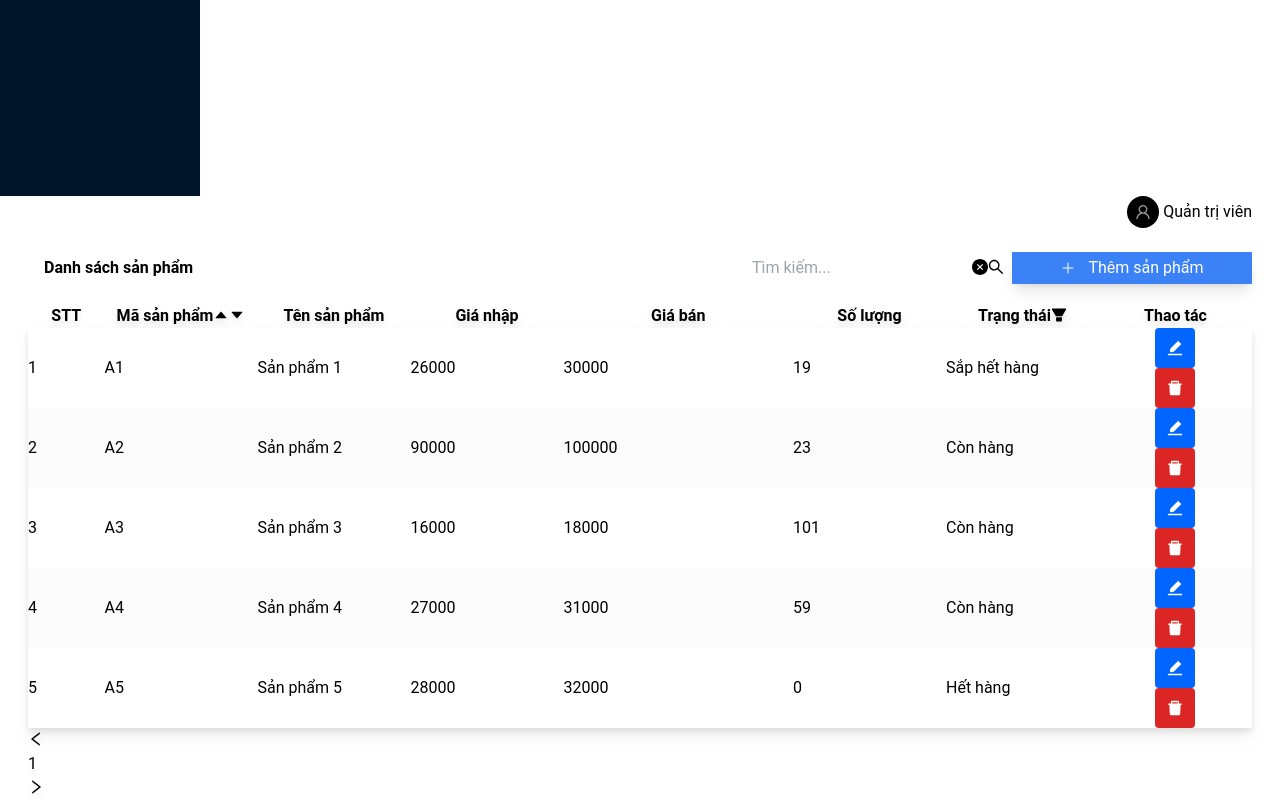
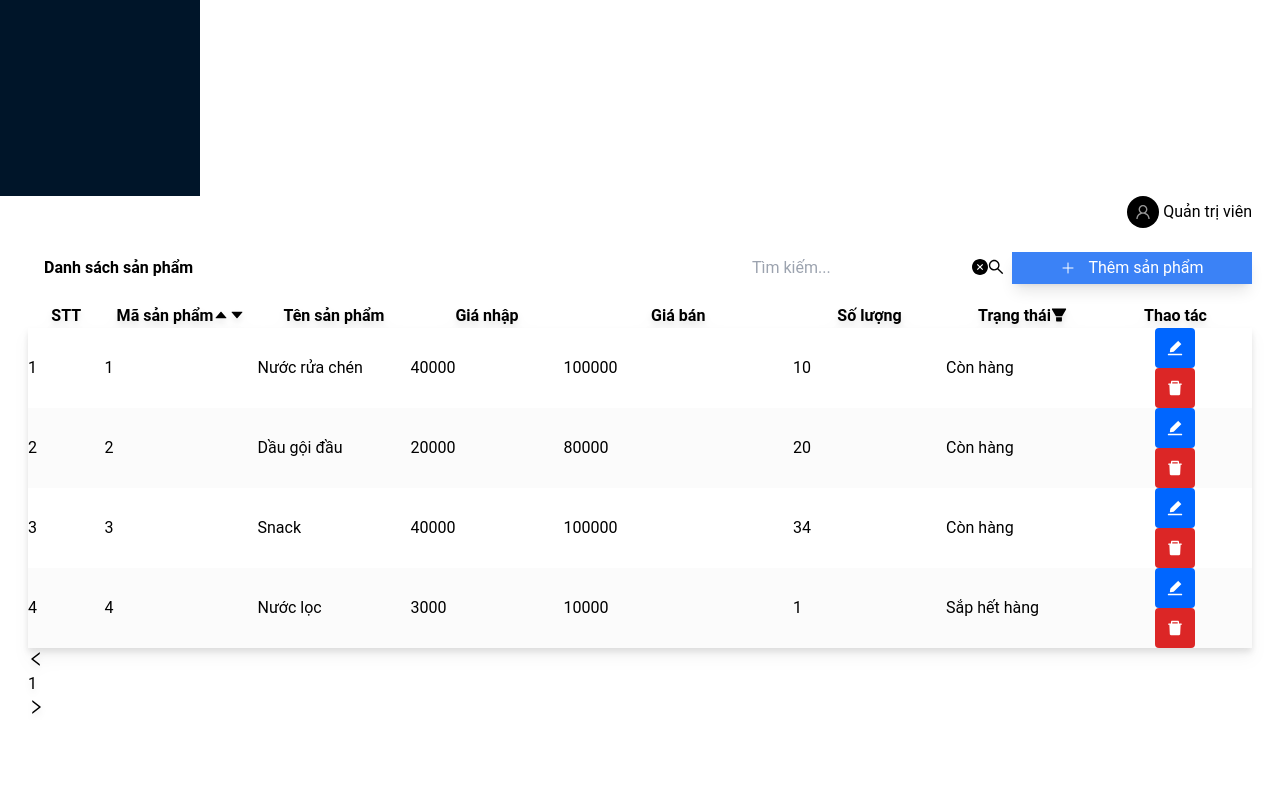
Before and after one commit to quangnhat22/SE100-ConvenienceStore, a React (Create React App) app: page /products in a window 1280 px wide. Shown: the part 670-1470 px from the top of the page. After the commit the page ends 1390 px from the top, so only its background shows below. Built offline with nearby package versions, Linux system fonts and the light colour scheme; sample sign-in values are in the browser's storage.

Commit message:
upload staff and product reducer

```diff
--- a/src/HOC/ModalForm.js
+++ b/src/HOC/ModalForm.js
@@ -2,17 +2,28 @@ import { Modal } from "antd";
 import React from "react";
 import AddProductForm from "../containers/Admin/Products/components/AddProductForm";
 import AddStaffForm from "../containers/Admin/Staffs/components/AddStaffForm";
+import { useSelector, useDispatch } from 'react-redux';
+import {modalActions} from "../redux/reducer/ModalReducer";
 
-const ModalForm = ({isOpen}) => {
+const ModalForm = () => {
+  const { visible, ComponentContent } = useSelector(
+    (state) => state.modalSlice
+  );
+  const dispatch = useDispatch();
+
+  const handleCancel = () => {
+    dispatch(modalActions.hideModal());
+  };
+
   return (
     <Modal
-      open={isOpen}
-      //onCancel={handleCancel}
+      open={visible}
+      onCancel={handleCancel}
       closable={true}
       footer={null}
       destroyOnClose={true}
     >
-      <AddProductForm />
+      {ComponentContent}
     </Modal>
   );
 };
--- a/src/containers/Admin/Products/components/TableProducts.js
+++ b/src/containers/Admin/Products/components/TableProducts.js
@@ -4,6 +4,7 @@ import { Table, Tag, Popconfirm, Space, Tooltip } from "antd";
 import React, { useState } from "react";
 import ModalForm from "../../../../HOC/ModalForm";
 import TableTemplate from "../../../../common/Table/TableTemplate";
+import { useDispatch, useSelector } from "react-redux";
 
 const columns = [
   {
@@ -15,8 +16,8 @@ const columns = [
   },
   {
     title: "Mã sản phẩm",
-    dataIndex: "id",
-    key: "id",
+    dataIndex: "maSanPham",
+    key: "maSanPham",
     width: "10%",
     //defaultSortOrder: ["descend"],
     sorter: (item1, item2) => item1.id.localeCompare(item2.id),
@@ -26,24 +27,24 @@ const columns = [
   },
   {
     title: "Tên sản phẩm",
-    dataIndex: "name",
-    key: "name",
+    dataIndex: "tenSanPham",
+    key: "tenSanPham",
     width: "10%",
     showOnResponse: true,
     showOnDesktop: true,
   },
   {
     title: "Giá nhập",
-    dataIndex: "import_price",
-    key: "import_price",
+    dataIndex: "giaNhap",
+    key: "giaNhap",
     width: "10%",
     showOnResponse: true,
     showOnDesktop: true,
   },
   {
     title: "Giá bán",
-    dataIndex: "sale_price",
-    key: "sale_price",
+    dataIndex: "giaBan",
+    key: "giaBan",
     showOnResponse: true,
     showOnDesktop: true,
     width: "15%",
@@ -51,8 +52,8 @@ const columns = [
   },
   {
     title: "Số lượng",
-    dataIndex: "quantum",
-    key: "quantum",
+    dataIndex: "soLuong",
+    key: "soLuong",
     showOnResponse: true,
     showOnDesktop: true,
     width: "10%",
@@ -60,16 +61,16 @@ const columns = [
   },
   {
     title: "Trạng thái",
-    dataIndex: "status",
-    key: "status",
+    dataIndex: "soLuong",
+    key: "soLuong",
     showOnResponse: true,
     showOnDesktop: true,
     ellipsis: true,
     width: "10%",
     render: (text, record, index) => {
-      let colorTag = text === 0 ? "red" : text === 1 ? "green" : "yellow";
+      let colorTag = text === 0 ? "red" : text === 1 ? "yellow" : "green";
       let contentTag =
-        text === 0 ? "Hết hàng" : text === 1 ? "Còn hàng" : "Sắp hết hàng";
+        text === 0 ? "Hết hàng" : text === 1 ? "Sắp hết hàng" : "Còn hàng";
       return (
         <Tag
           key={index}
@@ -135,60 +136,14 @@ const columns = [
 ];
 
 const TableProducts = () => {
-  // Data Demo
-  const [dataSource, setDataSource] = useState([
-    {
-      id: `A1`,
-      name: `Sản phẩm 1`,
-      import_price: 26000,
-      sale_price: 30000,
-      quantum: 19,
-      vat: "10",
-      status: 2,
-    },
-    {
-      id: `A2`,
-      name: `Sản phẩm 2`,
-      import_price: 90000,
-      sale_price: 100000,
-      quantum: 23,
-      vat: "10",
-      status: 1,
-    },
-    {
-      id: `A3`,
-      name: `Sản phẩm 3`,
-      import_price: 16000,
-      sale_price: 18000,
-      quantum: 101,
-      vat: "10",
-      status: 1,
-    },
-    {
-      id: `A4`,
-      name: `Sản phẩm 4`,
-      import_price: 27000,
-      sale_price: 31000,
-      quantum: 59,
-      vat: "10",
-      status: 1,
-    },
-    {
-      id: `A5`,
-      name: `Sản phẩm 5`,
-      import_price: 28000,
-      sale_price: 32000,
-      quantum: 0,
-      vat: "10",
-      status: 0,
-    },
-  ]);
+  const dispatch = useDispatch();
+  const { products } = useSelector((state) => state.productSlice);
 
   const [isOpen, setIsOpen] = useState(false);
 
   return (
     <>
-      <TableTemplate columns={columns} dataSource={dataSource} />
+      <TableTemplate columns={columns} dataSource={products} />
       <ModalForm isModalOpen={isOpen} />
     </>
   );
--- a/src/containers/Admin/Products/index.js
+++ b/src/containers/Admin/Products/index.js
@@ -2,8 +2,22 @@ import Search from "antd/lib/input/Search";
 import React from "react";
 import TableProducts from "./components/TableProducts";
 import ModalForm from "../../../HOC/ModalForm";
+import { useSelector, useDispatch } from "react-redux";
+import AddProductForm from "./components/AddProductForm";
+import { modalActions } from "../../../redux/reducer/ModalReducer";
 
 const ProductsPage = () => {
+  const dispatch = useDispatch();
+  const { visible } = useSelector((state) => state.modalSlice);
+
+  const handleAddProduct = () => {
+    dispatch(
+      modalActions.showModal({
+        ComponentContent: <AddProductForm />,
+      })
+    );
+  }
+
   return (
     <>
       <div className="ml-7 mt-5 mr-3 mb-5 flex flex-col justify-between items-center md:flex-row">
@@ -22,7 +36,7 @@ const ProductsPage = () => {
                     bg-blue-500 h-8 w-60 p-2 ml-2 text-white
                     mt-3 md:mt-0 hover:bg-blue-600 shadow-lg"
 
-            // onClick={handleAddProduct}
+            onClick={handleAddProduct}
           >
             <svg
               xmlns="http://www.w3.org/2000/svg"
@@ -43,7 +57,7 @@ const ProductsPage = () => {
         </div>
       </div>
       <TableProducts />
-      <ModalForm isOpen={false} />
+      <ModalForm/>
     </>
   );
 };
--- a/src/containers/Admin/Staffs/components/TableStaffs.js
+++ b/src/containers/Admin/Staffs/components/TableStaffs.js
@@ -3,6 +3,7 @@ import { DeleteFilled, EditFilled } from "@ant-design/icons";
 import React, { useState } from "react";
 import ModalForm from "../../../../HOC/ModalForm";
 import TableTemplate from "../../../../common/Table/TableTemplate";
+import { useDispatch, useSelector } from "react-redux";
 
 const columns = [
   {
@@ -14,8 +15,8 @@ const columns = [
   },
   {
     title: "Mã nhân viên",
-    dataIndex: "id",
-    key: "id",
+    dataIndex: "maNhanVien",
+    key: "maNhanVien",
     width: "10%",
     //defaultSortOrder: ["descend"],
     sorter: (item1, item2) => item1.id.localeCompare(item2.id),
@@ -25,8 +26,8 @@ const columns = [
   },
   {
     title: "Họ và tên",
-    dataIndex: "name",
-    key: "name",
+    dataIndex: "hoTen",
+    key: "hoTen",
     width: "15%",
     showOnResponse: true,
     showOnDesktop: true,
@@ -34,8 +35,8 @@ const columns = [
   },
   {
     title: "Số điện thoại",
-    dataIndex: "phone",
-    key: "phone",
+    dataIndex: "soDienThoai",
+    key: "soDienThoai",
     width: "10%",
     showOnResponse: true,
     showOnDesktop: true,
@@ -97,63 +98,14 @@ const columns = [
 ];
 
 const TableStaffs = () => {
-  // Data Demo
-  const [dataSource, setDataSource] = useState([
-    {
-      id: `NV1`,
-      name: `Nguyễn Quang Hải`,
-      phone: "0986668886",
-      email: "haicon@gmail.com",
-    },
-    {
-      id: `NV2`,
-      name: `Nguyễn Công Phượng`,
-      phone: "0358546654",
-      email: "phuong1m6@gmail.com",
-    },
-    {
-      id: `NV3`,
-      name: `Đặng Văn Lâm`,
-      phone: "0335680919",
-      email: "lamtay@gmail.com",
-    },
-    {
-      id: `NV4`,
-      name: `Đỗ Hùng Dũng`,
-      phone: "0862836475",
-      email: "dungnhieutien@gmail.com",
-    },
-    {
-      id: `NV5`,
-      name: `Nguyễn Hoàng Đức`,
-      phone: "0358263549",
-      email: "ducsatgai@gmail.com",
-    },
-    {
-      id: `NV6`,
-      name: `Trần Đình Trọng`,
-      phone: "0949876866",
-      email: "trongdeptrai@gmail.com",
-    },
-    {
-      id: `NV7`,
-      name: `Quế Ngọc Hải`,
-      phone: "0396453726",
-      email: "haibodoi@gmail.com",
-    },
-    {
-      id: `NV8`,
-      name: `Hồ Tấn Tài`,
-      phone: "0387635473",
-      email: "taikhongdoituoi@gmail.com",
-    },
-  ]);
+  const dispatch = useDispatch();
+  const { staffs } = useSelector((state) => state.staffsSlice);
 
   const [isOpen, setIsOpen] = useState(false);
 
   return (
     <>
-      <TableTemplate dataSource={dataSource} columns={columns} />
+      <TableTemplate dataSource={staffs} columns={columns} />
       <ModalForm isModalOpen={isOpen} />
     </>
   );
--- a/src/containers/Admin/Staffs/index.js
+++ b/src/containers/Admin/Staffs/index.js
@@ -2,8 +2,22 @@ import Search from "antd/lib/input/Search";
 import React from "react";
 import TableStaffs from "./components/TableStaffs";
 import ModalForm from "../../../HOC/ModalForm";
+import { useSelector, useDispatch } from "react-redux";
+import { modalActions } from "../../../redux/reducer/ModalReducer";
+import AddStaffForm from "./components/AddStaffForm";
 
 const StaffsPage = () => {
+  const dispatch = useDispatch();
+  const { visible } = useSelector((state) => state.modalSlice);
+
+  const handleAddStaff = () => {
+    dispatch(
+      modalActions.showModal({
+        ComponentContent: <AddStaffForm />,
+      })
+    );
+  }
+
   return (
     <>
       <div className="ml-7 mt-5 mr-3 mb-5 flex flex-col justify-between items-center md:flex-row">
@@ -22,7 +36,7 @@ const StaffsPage = () => {
                       bg-blue-500 h-8 w-60 p-2 ml-2 text-white
                       mt-3 md:mt-0 hover:bg-blue-600 shadow-lg"
 
-            // onClick={handleAddStaff}
+            onClick={handleAddStaff}
           >
             <svg
               xmlns="http://www.w3.org/2000/svg"
@@ -43,7 +57,7 @@ const StaffsPage = () => {
         </div>
       </div>
       <TableStaffs />
-      <ModalForm isOpen={false} />
+      <ModalForm />
     </>
   );
 };
--- a/src/redux/index.js
+++ b/src/redux/index.js
@@ -2,11 +2,17 @@ import {configureStore} from "@reduxjs/toolkit";
 import rootSaga from "./rootSaga";
 import createSagaMiddleware from 'redux-saga';
 import authSlice from "./reducer/authSlice";
+import modalSlice from "./reducer/ModalReducer";
+import productSlice from "./reducer/ProductReducer";
+import staffsSlice from "./reducer/StaffReducer";
 
 const sagaMiddleware = createSagaMiddleware();
 
 const rootReducer = {
     authSlice,
+    modalSlice,
+    productSlice,
+    staffsSlice
 }
 
 export const store =  configureStore({
--- /dev/null
+++ b/src/redux/reducer/ModalReducer.js
@@ -0,0 +1,25 @@
+import { createSlice } from "@reduxjs/toolkit";
+
+const initialState = {
+  visible: false,
+  ComponentContent: <p>nội dung mặc định</p>
+};
+
+const modalSlice = createSlice({
+  name: "modal",
+  initialState,
+  reducers: {
+    showModal: (state, action) => {
+      state.visible = true;
+      state.ComponentContent = action.payload.ComponentContent;
+    },
+    hideModal: (state, action) => {
+      state.visible = false;
+      state.ComponentContent = <p>nội dung mặc định</p>;
+    },
+  },
+});
+
+export const modalActions = modalSlice.actions;
+
+export default modalSlice.reducer;
--- /dev/null
+++ b/src/redux/reducer/ProductReducer.js
@@ -0,0 +1,77 @@
+import { createSlice } from "@reduxjs/toolkit";
+
+const initialState = {
+  products: [
+    {
+        "maSanPham": "1",
+        "tenSanPham": "Nước rửa chén",
+        "giaNhap": 40000,
+        "giaBan":  100000,
+        "thue": 5,
+        "thoiHan": "2026/1/1",
+        "soLuong": 10,
+        "moTa": "",
+    },
+    {
+        "maSanPham": "2",
+        "tenSanPham": "Dầu gội đầu",
+        "giaNhap": 20000,
+        "giaBan":  80000,
+        "thue": 5,
+        "thoiHan": "2026/1/1",
+        "soLuong": 20,
+        "moTa": "",
+    },
+    {
+        "maSanPham": "3",
+        "tenSanPham": "Snack",
+        "giaNhap": 40000,
+        "giaBan":  100000,
+        "thue": 2,
+        "thoiHan": "2026/1/1",
+        "soLuong": 34,
+        "moTa": "",
+    },
+    {
+      "maSanPham": "4",
+      "tenSanPham": "Nước lọc",
+      "giaNhap": 3000,
+      "giaBan":  10000,
+      "thue": 2,
+      "thoiHan": "2026/1/1",
+      "soLuong": 1,
+      "moTa": "",
+  }
+  ]
+};
+
+const productSlice = createSlice({
+  name: "product",
+  initialState,
+  reducers: {
+    getListProductSuccess: (state, action) => {
+        state.products = action.payload.products;
+      },
+      addNewReader: (state, action) => {
+        state.products = [action.payload, ...state.products];
+      },
+      // input: id
+      removeReader: (state, action) => {
+        state.products = state.products.filter((reader) => reader.maSanPham !== action.payload.maSanPham);
+      },
+      //input : reader
+      editReader: (state, action) => {
+        state.products =  state.products.map((product) => {
+          if (product.maSanPham === action.payload.maSanPham) {
+            return { ...action.payload };
+          } else {
+            return product;
+          }
+        });
+      },
+  },
+});
+
+export const productActions = productSlice.actions;
+
+export default productSlice.reducer;
--- /dev/null
+++ b/src/redux/reducer/StaffReducer.js
@@ -0,0 +1,81 @@
+import { createSlice } from "@reduxjs/toolkit";
+
+const initialState = {
+  staffs: [
+    {
+        "maNhanVien": "1",
+        "hoTen": "Bui Minh Tuan",
+        "ngaySinh": "2003/12/31",
+        "CCCD":  123456789,
+        "gioiTinh": "Nam",
+        "soDienThoai": "0123456789",
+        "email": "123@gmail.com",
+        "diaChi": "Thu Duc",
+        "khac": "",
+    },
+    {
+        "maNhanVien": "2",
+        "hoTen": "Bui Minh Tuan 1",
+        "ngaySinh": "2003/12/31",
+        "CCCD":  123456789,
+        "gioiTinh": "Nam",
+        "soDienThoai": "0123456789",
+        "email": "123@gmail.com",
+        "diaChi": "Thu Duc",
+        "khac": "",
+    },
+    {
+        "maNhanVien": "3",
+        "hoTen": "Bui Minh Tuan 2",
+        "ngaySinh": "2003/12/31",
+        "CCCD":  123456789,
+        "gioiTinh": "Nam",
+        "soDienThoai": "0123456789",
+        "email": "123@gmail.com",
+        "diaChi": "Thu Duc",
+        "khac": "",
+    },
+    {
+        "maNhanVien": "4",
+        "hoTen": "Tran Dinh Loc",
+        "ngaySinh": "2003/12/25",
+        "CCCD":  123456789,
+        "gioiTinh": "Nam",
+        "soDienThoai": "0123456789",
+        "email": "123@gmail.com",
+        "diaChi": "Thu Duc",
+        "khac": "",
+    },
+  ]
+};
+
+const staffsSlice = createSlice({
+  name: "staffs",
+  initialState,
+  reducers: {
+    getListStaffsSuccess: (state, action) => {
+        state.staffs = action.payload.staffs;
+      },
+      addNewStaffs: (state, action) => {
+        state.staffs = [action.payload, ...state.staffs];
+      },
+      // input: id
+      removeStaffs: (state, action) => {
+        state.staffs = state.staffs.filter((reader) => reader.maNhanVien !== action.payload.maNhanVien);
+      },
+      //input : reader
+      editStaffs: (state, action) => {
+        state.staffs =  state.staffs.map((product) => {
+          if (product.maNhanVien === action.payload.maNhanVien) {
+            return { ...action.payload };
+          } else {
+            return product;
+          }
+        });
+      },
+  },
+});
+
+export const staffActions = staffsSlice.actions;
+
+export default staffsSlice.reducer;
```
Also changed, not shown: src/containers/Admin/DashBoard/components/DashboardPage.js (+13 -9 lines).
